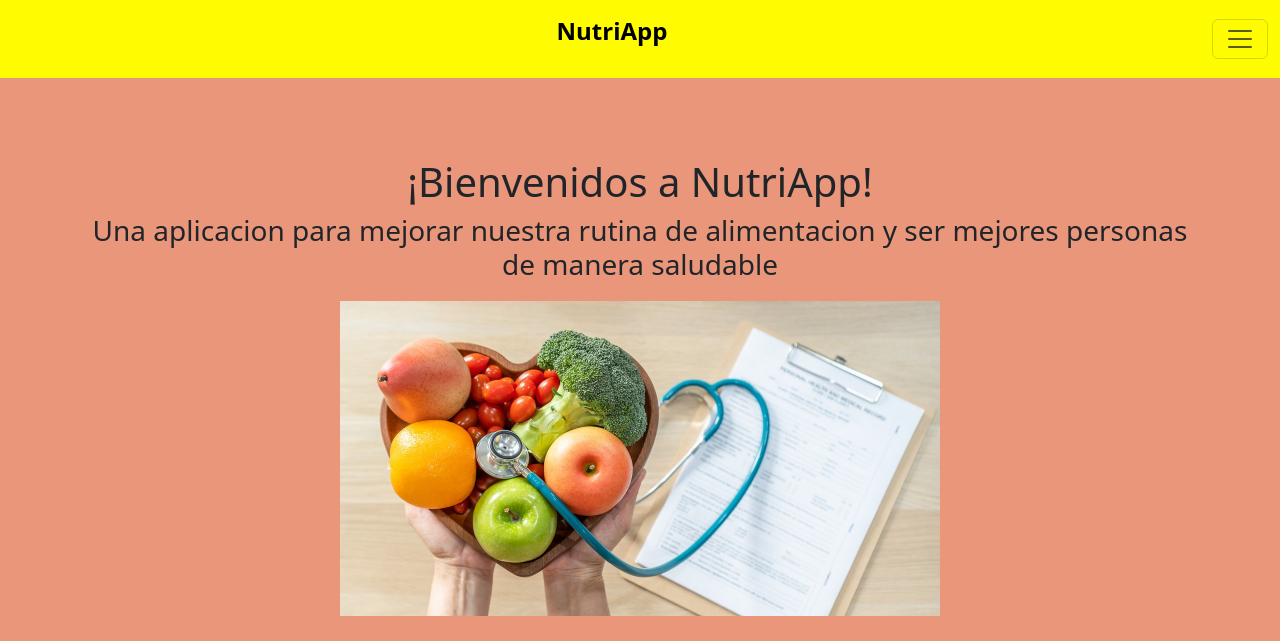
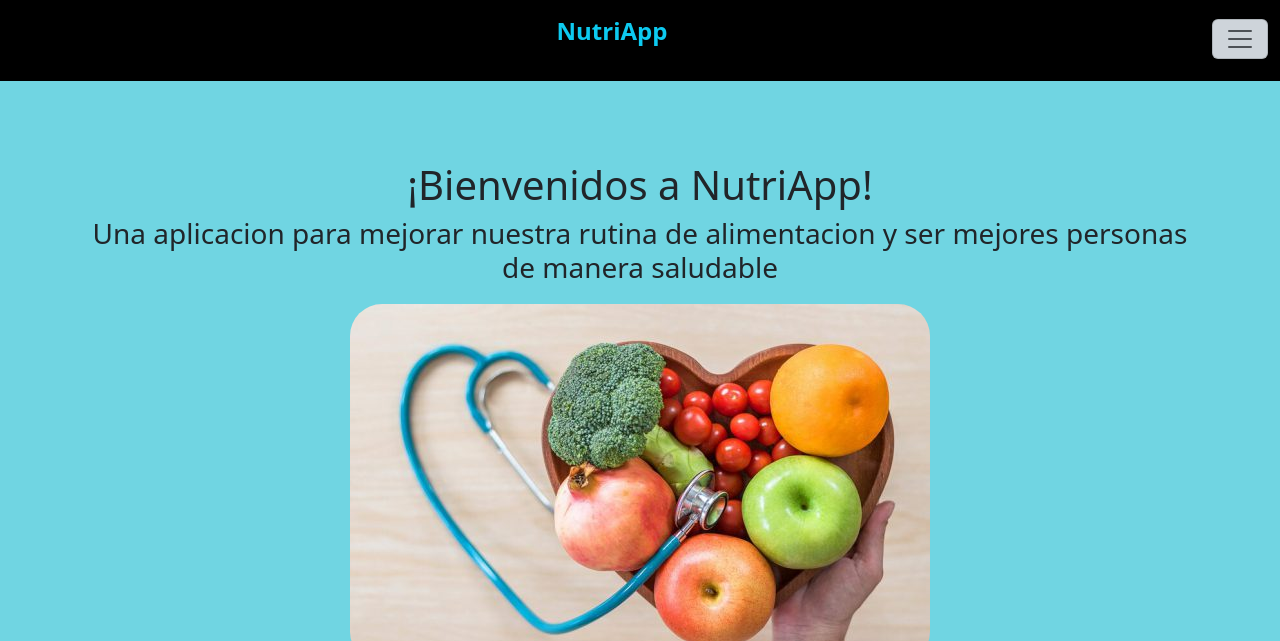
Before and after one commit to Sagarnaga-Jesus/nutriApp, a Flask app: page / in a window 1280 px wide. Shown: the top 641 px of the page. Before the commit the page ends 616 px from the top, so only its background shows below. Run offline with Flask 3, Linux system fonts and the light colour scheme.

Commit message:
pruebas lol

```diff
--- a/templates/base.html
+++ b/templates/base.html
@@ -6,13 +6,13 @@
     <title>{% block title%} NutriApp {% endblock title %}</title>
     <link href="https://cdn.jsdelivr.net/npm/bootstrap@5.3.8/dist/css/bootstrap.min.css" rel="stylesheet" integrity="sha384-sRIl4kxILFvY47J16cr9ZwB07vP4J8+LH7qKQnuqkuIAvNWLzeN8tE5YBujZqJLB" crossorigin="anonymous">
 </head>
-<body style="background-color: darksalmon;">
+<body style="background-color: rgba(112, 213, 226, 1);">
 
-    <nav class="navbar" style="background-color: rgba(255, 251, 0, 1);">
+    <nav class="navbar border-black border-bottom border-3" style="background-color: rgba(0, 0, 0, 1);">
         <div class="container-fluid">
-            <p class="navbar-brand mx-auto fs-4 fw-bolder">NutriApp</p>
+            <p class="navbar-brand mx-auto fs-4 fw-bolder text-info">NutriApp</p>
 
-            <button class="navbar-toggler" type="button" data-bs-toggle="offcanvas" data-bs-target="#offcanvasNavbar" aria-controls="offcanvasNavbar" aria-label="Toggle navigation">
+            <button class="navbar-toggler bg-dark-subtle" type="button" data-bs-toggle="offcanvas" data-bs-target="#offcanvasNavbar" aria-controls="offcanvasNavbar" aria-label="Toggle navigation">
                 <span class="navbar-toggler-icon"></span>
             </button>
 
--- a/templates/home.html
+++ b/templates/home.html
@@ -6,7 +6,14 @@
     <div class="container" style="margin-top: 80px; ">
         <h1 class="text-center">¡Bienvenidos a NutriApp!</h1>
         <h3 class="text-center">Una aplicacion para mejorar nuestra rutina de alimentacion y ser mejores personas de manera saludable</h3>
-        <img src="static/imagenes/image.png" alt="Plato de frutas y verduras" class="img-fluid mx-auto d-block" style="max-width: 600px; margin-top: 20px;">
+        <img src="static/imagenes/comida.jpg" alt="Plato de frutas y verduras" class="img-fluid mx-auto d-block rounded-5" style="max-width: 600px; margin-top: 20px;">
     </div>
 
+    <div class="card" style="width: 18rem;">
+<img src="..." class="card-img-top" alt="...">
+<div class="card-body">
+    <p class="card-text">Some quick example text to build on the card title and make up the bulk of the card’s content.</p>
+</div>
+</div>
+
 {% endblock %}
```
Also changed, not shown: static/imagenes/comida.jpg (added), static/imagenes/image.png (deleted).
